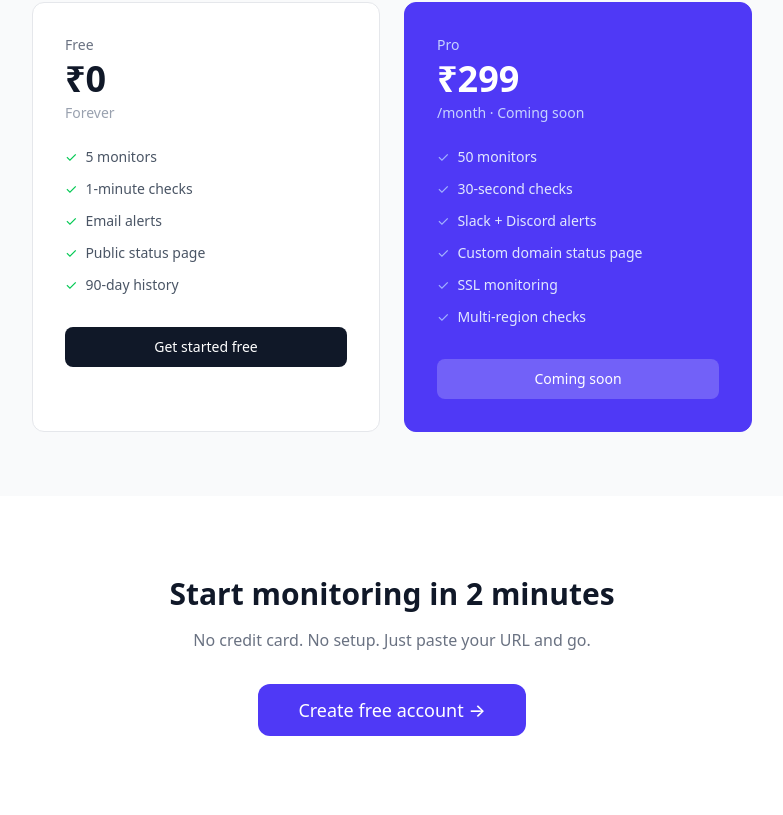
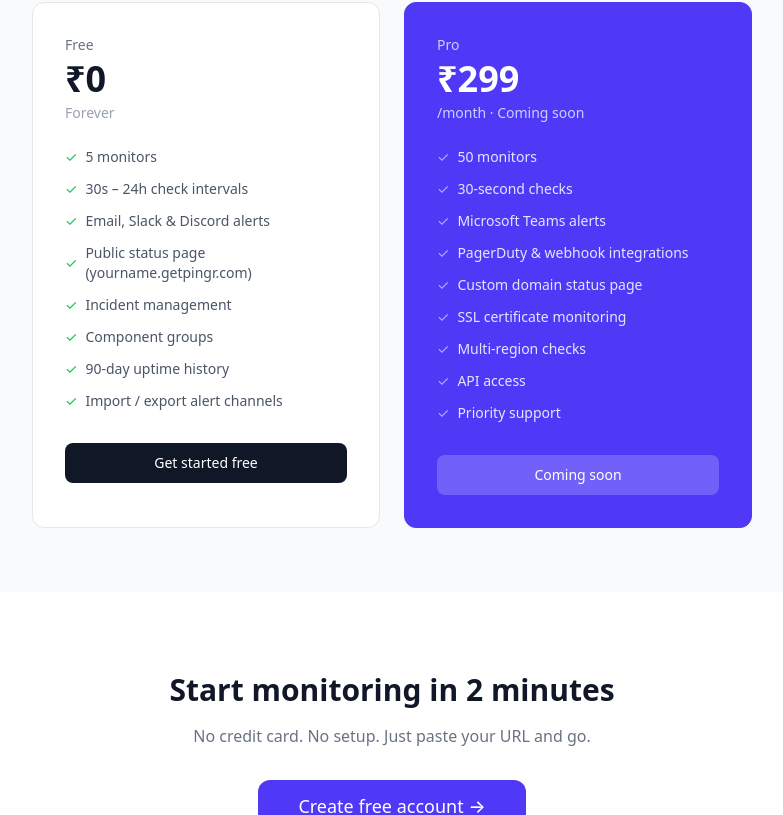
Before and after one commit to smaranbhupathi/pingr, a React (Vite) app in the folder frontend/: page / in a window 1280 px wide. Shown: the part 1385-2200 px from the top of the page, without its empty margins (248-1031 px from the left). Built offline with nearby package versions, Linux system fonts and the light colour scheme; no server answers.

Commit message:
fix: update pricing tiers with accurate features
Free: reflects actual features (slack/discord, incidents, components,
import/export, correct intervals)
Pro: adds Teams, PagerDuty, webhooks, SSL, API access, priority support

```diff
--- a/frontend/src/pages/Landing.tsx
+++ b/frontend/src/pages/Landing.tsx
@@ -245,7 +245,16 @@
               <p className="text-4xl font-bold text-gray-900 mb-1">₹0</p>
               <p className="text-sm text-gray-400 mb-6">Forever</p>
               <ul className="space-y-3 text-sm text-gray-600">
-                {['5 monitors', '1-minute checks', 'Email alerts', 'Public status page', '90-day history'].map(f => (
+                {[
+                  '5 monitors',
+                  '30s – 24h check intervals',
+                  'Email, Slack & Discord alerts',
+                  'Public status page (yourname.getpingr.com)',
+                  'Incident management',
+                  'Component groups',
+                  '90-day uptime history',
+                  'Import / export alert channels',
+                ].map(f => (
                   <li key={f} className="flex items-center gap-2">
                     <span className="text-green-500">✓</span> {f}
                   </li>
@@ -261,7 +270,17 @@
               <p className="text-4xl font-bold mb-1">₹299</p>
               <p className="text-sm text-indigo-200 mb-6">/month · Coming soon</p>
               <ul className="space-y-3 text-sm text-indigo-100">
-                {['50 monitors', '30-second checks', 'Slack + Discord alerts', 'Custom domain status page', 'SSL monitoring', 'Multi-region checks'].map(f => (
+                {[
+                  '50 monitors',
+                  '30-second checks',
+                  'Microsoft Teams alerts',
+                  'PagerDuty & webhook integrations',
+                  'Custom domain status page',
+                  'SSL certificate monitoring',
+                  'Multi-region checks',
+                  'API access',
+                  'Priority support',
+                ].map(f => (
                   <li key={f} className="flex items-center gap-2">
                     <span className="text-indigo-300">✓</span> {f}
                   </li>
```
